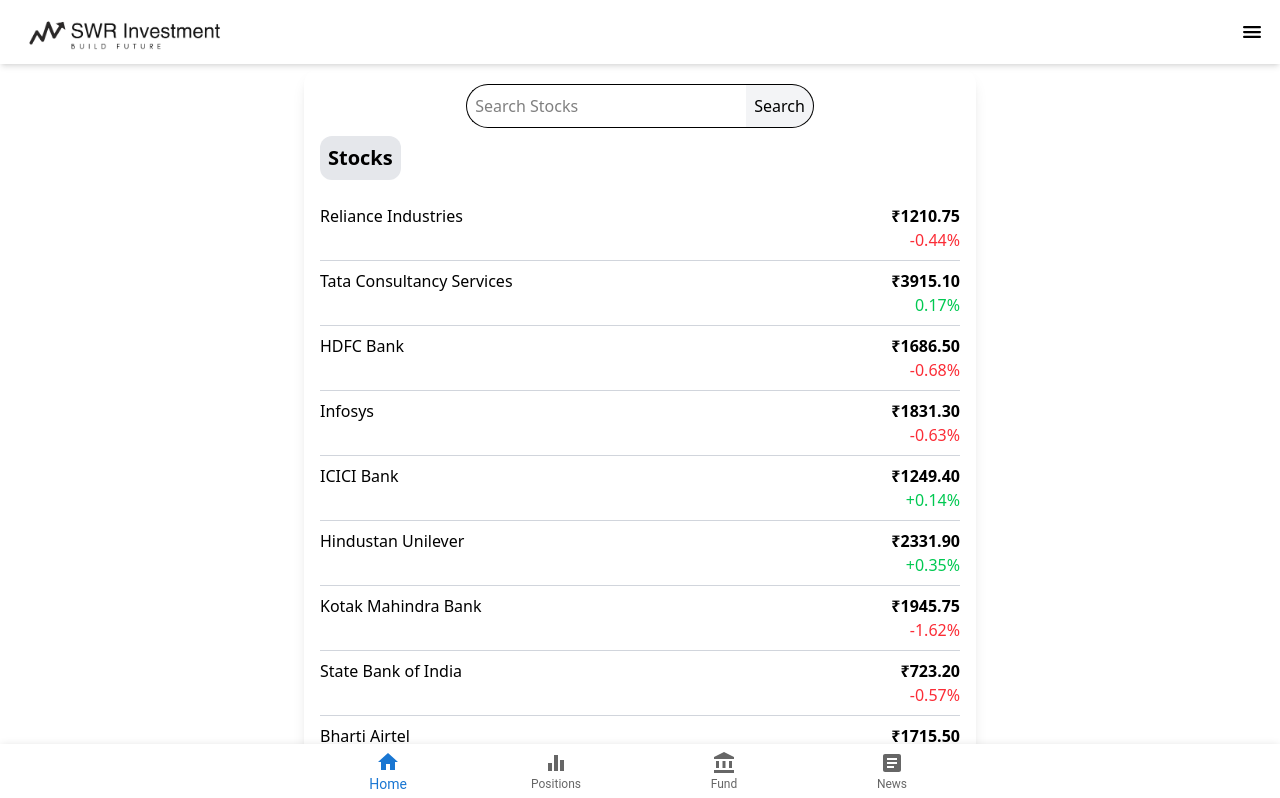
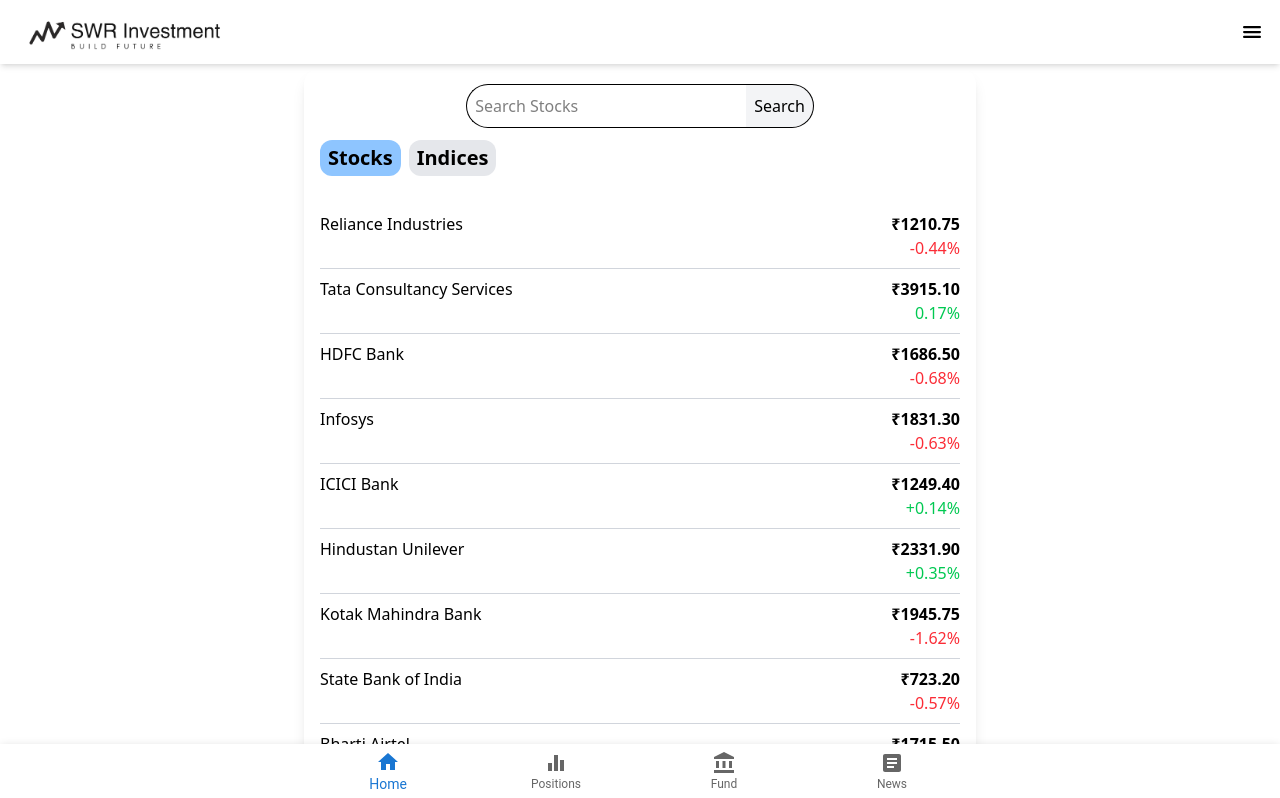
Before and after one commit to 143parmarsatish/SWR, a React (Vite) app in the folder Frontend/: page /home in a window 1280 px wide. Shown: the top 798 px of the page. Built offline with nearby package versions, Linux system fonts and the light colour scheme; no server answers.

Commit message:
Indices Added

```diff
--- a/Frontend/src/Components/StockList.jsx
+++ b/Frontend/src/Components/StockList.jsx
@@ -1,35 +1,30 @@
 import React, { useState, useEffect } from "react";
-import stockData from "../Data/Stock";
+import { stockData, indexData } from "../Data/Stock";
 import BuySellComponent from "./BuySell";
 import SearchBox from "./SearchBox";
 
 const StockList = () => {
-  const [stocks, setStocks] = useState(stockData);
+  const [stocks, setStocks] = useState(stockData); // Default view is stocks
   const [selectedStock, setSelectedStock] = useState(null);
+  const [isViewingIndices, setIsViewingIndices] = useState(false); // Track if user is viewing indices
 
   useEffect(() => {
     // Function to check if market is open
     const isMarketOpen = () => {
       const now = new Date();
-      const day = now.getDay(); // 0 = Sunday, 1 = Monday, ..., 6 = Saturday
+      const day = now.getDay();
       const hours = now.getHours();
       const minutes = now.getMinutes();
-
-      // Check if it's Monday to Friday
       const isWeekday = day >= 1 && day <= 5;
-
-      // Check if it's between 9:15 AM and 3:30 PM
       const isTradingTime =
         (hours > 9 || (hours === 9 && minutes >= 15)) &&
         (hours < 15 || (hours === 15 && minutes <= 30));
-
       return isWeekday && isTradingTime;
     };
 
-    // Function to update stock prices
-    const updateStockPrices = () => {
-      setStocks((prevStocks) =>
-        prevStocks.map((stock) => {
+    // Function to update prices
+    const updateStockPrices = (data) =>
+      data.map((stock) => {
         const change = (Math.random() * 2 - 1) * (stock.price * 0.01); // ±1% change
         const newPrice = stock.price + change;
         const percentChange = ((change / stock.price) * 100).toFixed(2);
@@ -39,29 +34,54 @@
           change: change >= 0 ? `+${change.toFixed(2)}` : change.toFixed(2),
           percent_change: change >= 0 ? `+${percentChange}%` : `${percentChange}%`,
         };
-        })
-      );
-    };
+      });
 
-    // Set interval only if market is open
     let interval = null;
     if (isMarketOpen()) {
-      interval = setInterval(updateStockPrices, 1000);
+      interval = setInterval(() => {
+        setStocks((prevStocks) => updateStockPrices(prevStocks));
+      }, 1000);
     }
 
-    // Cleanup on unmount or if market closes
     return () => clearInterval(interval);
   }, []);
 
   return (
     <div className="max-w-2xl mx-auto p-4 my-1 bg-white shadow-lg rounded-2xl">
-      <SearchBox/>
-      <h2 className="text-xl font-bold mb-4 bg-gray-200 p-2 rounded-xl w-fit">Stocks</h2>
+      <SearchBox />
+
+      {/* Tabs for Indices & Stocks */}
+      <div className="flex gap-2 my-3">
+        <button
+          onClick={() => {
+            setStocks(stockData); // Show stock data
+            setIsViewingIndices(false);
+          }}
+          className={`text-xl font-semibold mb-4 py-1 px-2 rounded-xl w-fit ${
+            !isViewingIndices ? "bg-blue-300" : "bg-gray-200"
+          }`}
+        >
+          Stocks
+        </button>
+        <button
+          onClick={() => {
+            setStocks(indexData); // Show index data
+            setIsViewingIndices(true);
+          }}
+          className={`text-xl font-semibold mb-4 py-1 px-2 rounded-xl w-fit ${
+            isViewingIndices ? "bg-blue-300" : "bg-gray-200"
+          }`}
+        >
+          Indices
+        </button>
+      </div>
+
+      {/* List of Stocks or Indices */}
       <ul className="divide-y divide-gray-300">
         {stocks.map((stock, index) => (
           <li
             key={index}
-            className="flex justify-between py-2 cursor-pointer"
+            className="flex justify-between py-2 cursor-pointer hover:bg-gray-100"
             onClick={() => setSelectedStock(stock)}
           >
             <span className="font-medium">{stock.name}</span>
@@ -78,6 +98,8 @@
           </li>
         ))}
       </ul>
+
+      {/* Buy/Sell Component */}
       {selectedStock && <BuySellComponent stock={selectedStock} onClose={() => setSelectedStock(null)} />}
     </div>
   );
--- a/Frontend/src/Data/Stock.js
+++ b/Frontend/src/Data/Stock.js
@@ -1,4 +1,4 @@
-const stockData = [
+export const stockData = [
     {
       "name": "Reliance Industries",
       "symbol": "RELIANCE",
@@ -142,4 +142,89 @@
   ]
 
 
-export default stockData;
+  export const indexData = [
+    {
+      "name": "Nifty 50",
+      "symbol": "NIFTY50",
+      "price": 22959.35,
+      "change": +31.55,
+      "percent_change": "0.13%"
+    },
+    {
+      "name": "BSE Sensex",
+      "symbol": "SENSEX",
+      "price": 75403.65,
+      "change": -523.45,
+      "percent_change": "-0.69%"
+    },
+    {
+      "name": "Nifty Bank",
+      "symbol": "BANKNIFTY",
+      "price": 50382.10,
+      "change": 159.02,
+      "percent_change": "0.32%"
+    },
+    {
+      "name": "Nifty Midcap 100",
+      "symbol": "NIFTYMIDCAP100",
+      "price": 49849.85,
+      "change": 205.00,
+      "percent_change": "0.40%"
+    },
+    {
+      "name": "Nifty Financial Services",
+      "symbol": "FINNIFTY",
+      "price": 23446.50,
+      "change": -85.50,
+      "percent_change": "-0.37%"
+    },
+    {
+      "name": "Nifty Pharma",
+      "symbol": "NIFTYPHARMA",
+      "price": 41073.00,
+      "change": 0.00,
+      "percent_change": "0.00%"
+    },
+    {
+      "name": "Nifty FMCG",
+      "symbol": "NIFTYFMCG",
+      "price": 52945.00,
+      "change": -53.3,
+      "percent_change": "-0.36%"
+    },
+    {
+      "name": "Nifty Midcap 50",
+      "symbol": "NIFTYMIDCAP50",
+      "price": 13996.85,
+      "change": "+0.50",
+      "percent_change": "+0.00%"
+    },
+    {
+      "name": "Nifty Midcap 100",
+      "symbol": "NIFTYMIDCAP100",
+      "price": 49849.85,
+      "change": "+0.39",
+      "percent_change": "+0.00%"
+    },
+    {
+      "name": "Nifty Smallcap 100",
+      "symbol": "NIFTYSMALLCAP100",
+      "price": 15413.10,
+      "change": "+0.04",
+      "percent_change": "+0.00%"
+    },
+    {
+      "name": "India VIX",
+      "symbol": "INDIAVIX",
+      "price": 15.72,
+      "change": "+4.71",
+      "percent_change": "+29.70%"
+    },
+    {
+      "name": "Nifty FMCG",
+      "symbol": "NIFTYFMCG",
+      "price": 52945.00,
+      "change": "-53.3",
+      "percent_change": "-0.36%"
+    }
+  ];
```
Lines whose indentation alone changed are shown as unchanged.
